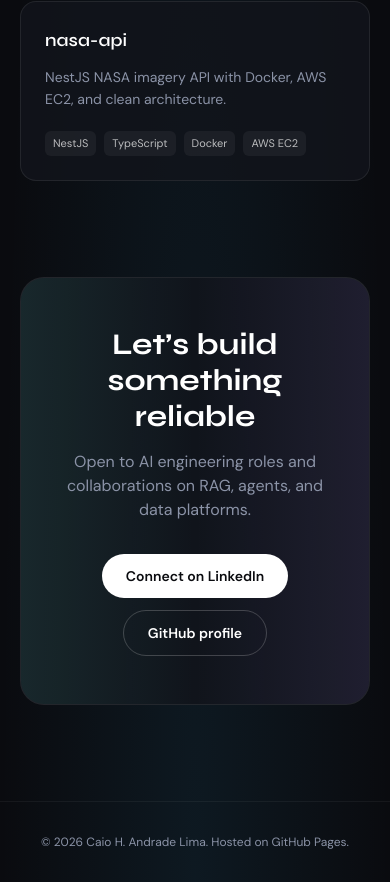
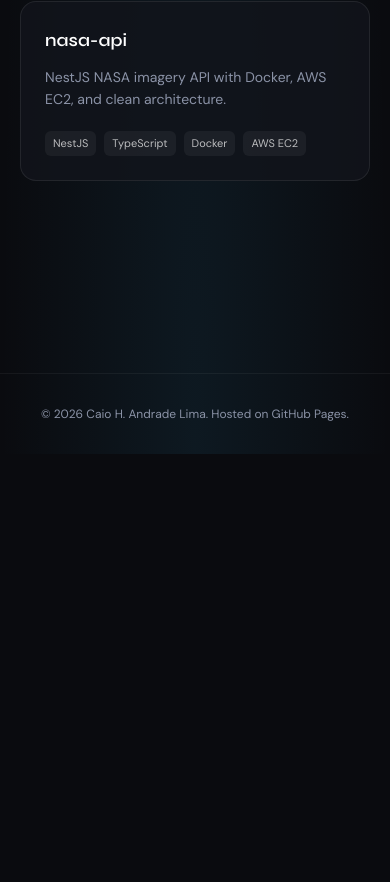
Before and after one commit to CaioHAndradeLima/CaioHAndradeLima.github.io, an Astro site: page / in a window 390 px wide. Shown: the part 6417-7299 px from the top of the page. After the commit the page ends 6871 px from the top, so only its background shows below. Built offline with nearby package versions, Linux system fonts and the light colour scheme; Astro itself is replaced by a stand-in of ours.

Commit message:
Remove contact CTA section and nav link.
Co-authored-by: Cursor <cursoragent@cursor.com>

```diff
--- a/src/data/site.ts
+++ b/src/data/site.ts
@@ -209,5 +209,4 @@ export const media: MediaItem[] = [
 export const nav = [
 	{ id: 'about', label: 'About' },
 	{ id: 'projects', label: 'Projects' },
-	{ id: 'contact', label: 'Contact' },
 ];
--- a/src/pages/index.astro
+++ b/src/pages/index.astro
@@ -186,39 +186,6 @@ const projectTags = [...new Set(projects.flatMap((p) => p.tags))].sort((a, b) =>
 			})();
 		</script>
 
-		<section id="contact" class="reveal scroll-mt-28">
-			<div class="glass relative overflow-hidden rounded-3xl px-8 py-12 text-center sm:px-12">
-				<div
-					class="pointer-events-none absolute inset-0 bg-gradient-to-r from-[var(--color-accent)]/10 via-transparent to-[var(--color-accent-2)]/10"
-					aria-hidden="true"
-				>
-				</div>
-				<h2 class="relative font-[family-name:var(--font-display)] text-3xl font-bold text-white">
-					Let’s build something reliable
-				</h2>
-				<p class="relative mx-auto mt-4 max-w-lg text-[var(--color-muted)]">
-					Open to AI engineering roles and collaborations on RAG, agents, and data platforms.
-				</p>
-				<div class="relative mt-8 flex flex-wrap justify-center gap-3">
-					<a
-						href={profile.linkedin}
-						target="_blank"
-						rel="noopener noreferrer"
-						class="rounded-full bg-white px-6 py-3 text-sm font-semibold text-[#0a0b0f] transition hover:bg-white/90"
-					>
-						Connect on LinkedIn
-					</a>
-					<a
-						href={profile.github}
-						target="_blank"
-						rel="noopener noreferrer"
-						class="rounded-full border border-white/20 px-6 py-3 text-sm font-semibold text-white transition hover:bg-white/5"
-					>
-						GitHub profile
-					</a>
-				</div>
-			</div>
-		</section>
 	</main>
 
 	<footer class="border-t border-white/5 py-8 text-center text-xs text-[var(--color-muted)]">
```
